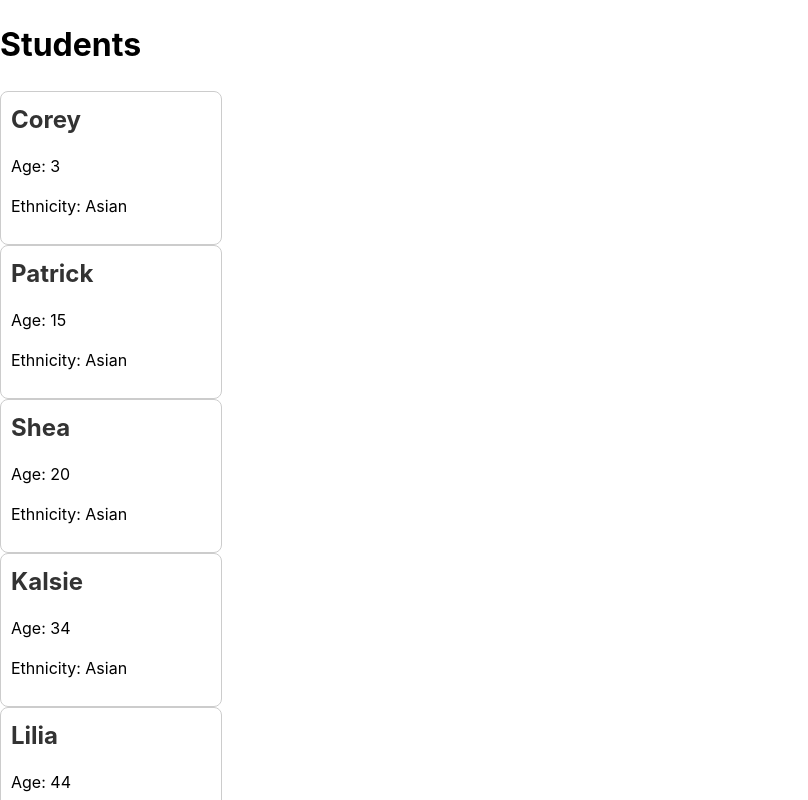
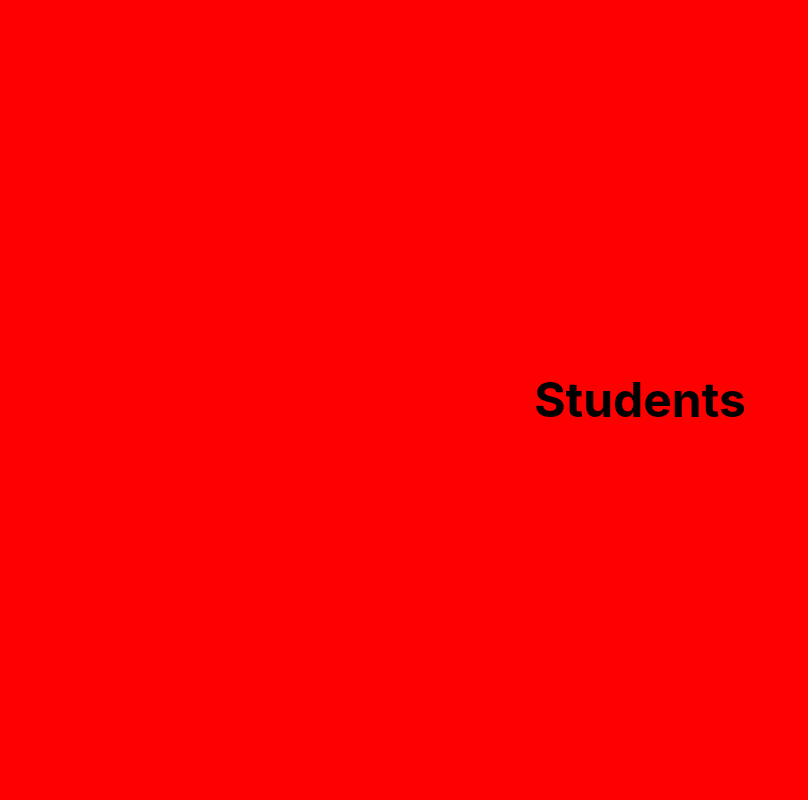
Before and after one commit to lmerrin/cat-dog, a React (Vite) app: page /cats in a window 1280 px wide. Shown: the whole page, without its empty margins (0-808 px from the left). Built offline with nearby package versions, Linux system fonts and the light colour scheme.

Commit message:
Added Routes

```diff
--- a/index.html
+++ b/index.html
@@ -4,7 +4,7 @@
     <meta charset="UTF-8" />
     <link rel="icon" type="image/svg+xml" href="/vite.svg" />
     <meta name="viewport" content="width=device-width, initial-scale=1.0" />
-    <title>React Mapping Practice</title>
+    <title>Cat-Dog - React Mapping Practice</title>
   </head>
   <body>
     <div id="root"></div>
--- a/src/App.css
+++ b/src/App.css
@@ -4,6 +4,29 @@
   font-weight: 400;
 }
 
+.page {
+  display: flex;
+  align-items: center;
+  justify-content: center;
+  width: 100%;
+  height: 100vh; /* Ensure full viewport height coverage */
+  font-size: 3rem;
+  font-weight: bold;
+}
+
+.students {
+  background-color: red;
+}
+
+.cats {
+  background-color: green;
+}
+
+.dogs {
+  background-color: blue;
+}
+
+/*
 .student-card {
   border: 1px solid #ccc;
   border-radius: 8px;
@@ -16,7 +39,7 @@
   color: #333;
 }
 
-.studnet-card p {
+.student-card p {
   margin: 5px 0;
   font-size: 14px;
 }
@@ -56,3 +79,4 @@
   margin: 5px 0;
   font-size: 14px;
 }
+ */
--- a/src/App.jsx
+++ b/src/App.jsx
@@ -1,43 +1,52 @@
 import { useState } from "react";
-import { students, cats, dogs } from "./data";
+import { Routes, Route } from "react-router-dom";
+import Students from "./Routes/Students/Students";
+import Cats from "./Routes/Cats/Cats";
+import Dogs from "./Routes/Dogs/Dogs";
 import "./App.css";
 
 function App() {
   return (
-    <div>
-      <h1>Students</h1>
-      {students.map((student) => {
-     return (
-      <div key={student.id} className="student-card">
-        <h2>{student.name}</h2>
-        <p>Age: {student.age}</p>
-        <p>Ethnicity: {student.ethnicity}</p>
-      </div>
-    );
-  })}
+    <Routes>
+      <Route path="/" element={<Students />} />
+      <Route path="/cats" element={<Cats />} />
+      <Route path="/dogs" element={<Dogs />} />
+    </Routes>
 
-      <h1>Cat Names</h1>
-      {cats.map((cat) => {
-        return (
-          <div key={cat.id} className="cat-card">
-            <h2>{cat.name}</h2>
-            <p>Age: {cat.age}</p>
-            <p>Color: {cat.color}</p>
-          </div>
-        );
-      })}
+    //   <div>
+    //     <h1>Students</h1>
+    //     {students.map((student) => {
+    //    return (
+    //     <div key={student.id} className="student-card">
+    //       <h2>{student.name}</h2>
+    //       <p>Age: {student.age}</p>
+    //       <p>Ethnicity: {student.ethnicity}</p>
+    //     </div>
+    //   );
+    // })}
 
-      <h1>Dog Names</h1>
-      {dogs.map((dog) => {
-        return (
-          <div key={dog.id} className="dog-card">
-            <h2>{dog.name}</h2>
-            <p>Age: {dog.age}</p>
-            <p>Breed: {dog.breed}</p>
-          </div>
-        );
-      })}
-    </div>
+    //     <h1>Cat Names</h1>
+    //     {cats.map((cat) => {
+    //       return (
+    //         <div key={cat.id} className="cat-card">
+    //           <h2>{cat.name}</h2>
+    //           <p>Age: {cat.age}</p>
+    //           <p>Color: {cat.color}</p>
+    //         </div>
+    //       );
+    //     })}
+
+    //     <h1>Dog Names</h1>
+    //     {dogs.map((dog) => {
+    //       return (
+    //         <div key={dog.id} className="dog-card">
+    //           <h2>{dog.name}</h2>
+    //           <p>Age: {dog.age}</p>
+    //           <p>Breed: {dog.breed}</p>
+    //         </div>
+    //       );
+    //     })}
+    //   </div>
   );
 }
 
--- /dev/null
+++ b/src/Routes/Cats/Cats.jsx
@@ -0,0 +1,5 @@
+export default function Cats() {
+    return <div className="page students">Students
+
+    </div>;
+  }
--- /dev/null
+++ b/src/Routes/Dogs/Dogs.jsx
@@ -0,0 +1,3 @@
+export default function Dogs() {
+  return <div className="page dogs">Dogs</div>;
+}
--- /dev/null
+++ b/src/Routes/Students/Students.jsx
@@ -0,0 +1,3 @@
+export default  function Students() {
+    return <div className="page students">Students</div>;
+  }
--- a/src/main.jsx
+++ b/src/main.jsx
@@ -1,11 +1,14 @@
 import React from 'react'
 import ReactDOM from 'react-dom/client'
+import { BrowserRouter } from 'react-router-dom';
+import App from './App.jsx'
 import "normalize.css";
-import App from './App.jsx'
 import './index.css'
 
 ReactDOM.createRoot(document.getElementById('root')).render(
+  <BrowserRouter>
   <React.StrictMode>
     <App />
   </React.StrictMode>,
+  </BrowserRouter>
 )
```
Also changed, not shown: src/Routes/Cats/Cats.css (added), src/Routes/Dogs/Dogs.css (added), src/Routes/Students/Students.css (added).
